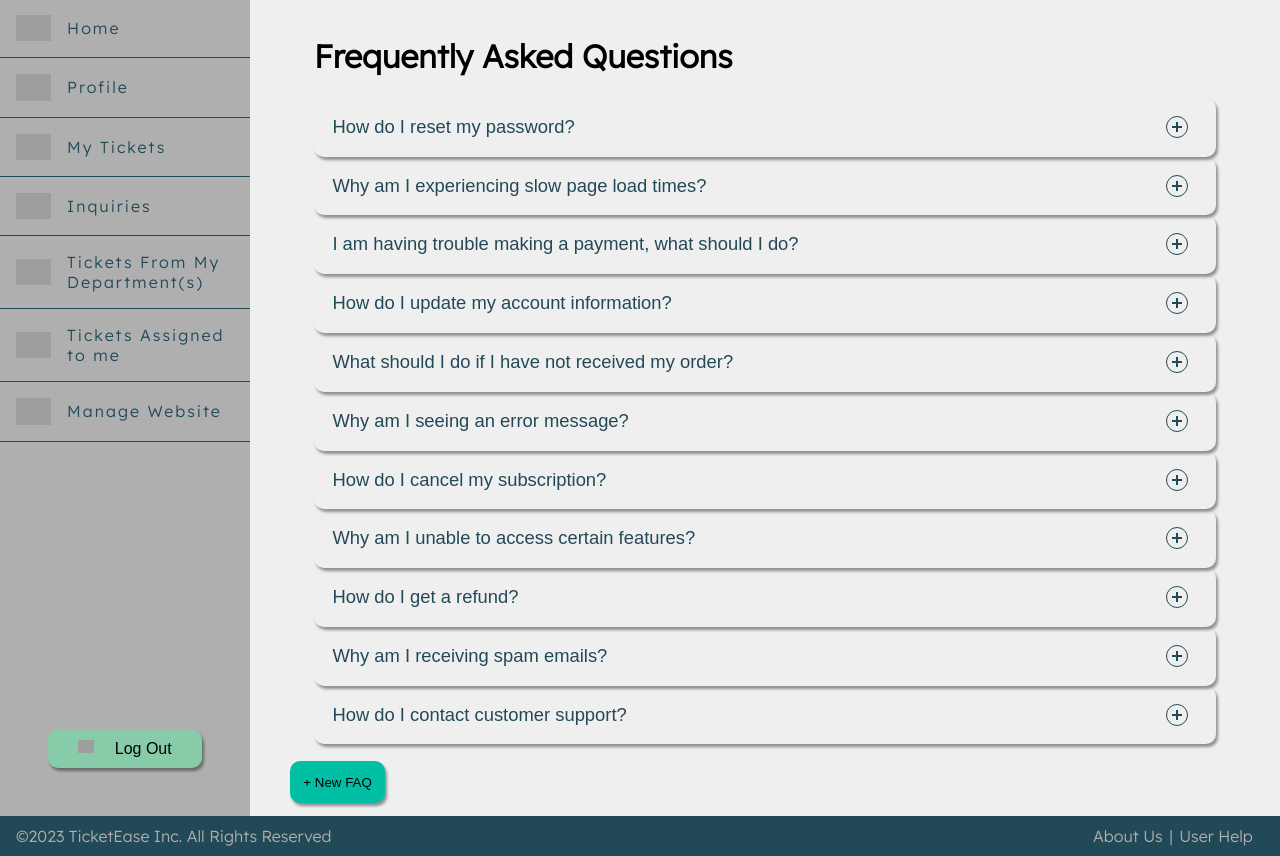
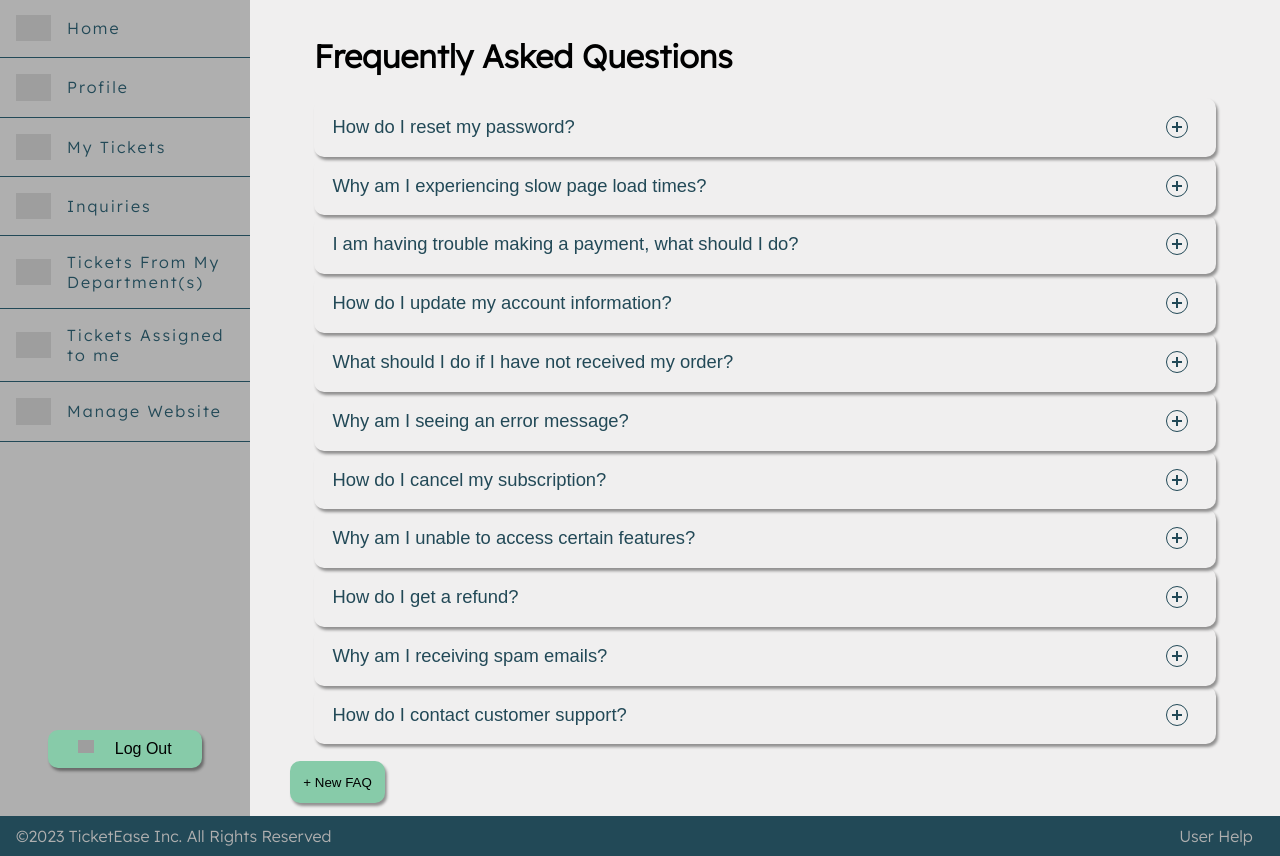
Before and after one commit to joaooliveira-11/feup-ltw, a PHP site: page /pages/faq.php in a window 1280 px wide. Shown: the part 81-937 px from the top of the page. Run offline with PHP 8.4, Linux system fonts and the light colour scheme; the visitor is signed in with stand-in values (Sample User, id 1); data comes from the database, SQL or seed files in the repository; some web fonts are replaced; grey boxes are pictures that could not be loaded.

Commit message:
small design fixes

```diff
--- a/src/css/faq.css
+++ b/src/css/faq.css
@@ -146,5 +146,5 @@ body {
   padding: 1em;
   margin-left: 3em;
   margin-bottom: 1em;
-  background-color: #00BFA5;
+  background-color: #87CBA9;
 }
--- a/src/templates/common.tpt.php
+++ b/src/templates/common.tpt.php
@@ -43,8 +43,6 @@ function drawFooterMain(){ ?>
     <footer id="footerMain">
         <div> ©2023 TicketEase Inc. All Rights Reserved </div>
         <section id="footerMainRight">
-            <a href="../pages/aboutUs.php"> About Us </a>
-            <div> | </div>
             <a href="../pages/faq.php"> User Help </a>
         </section>
     </footer>
```
